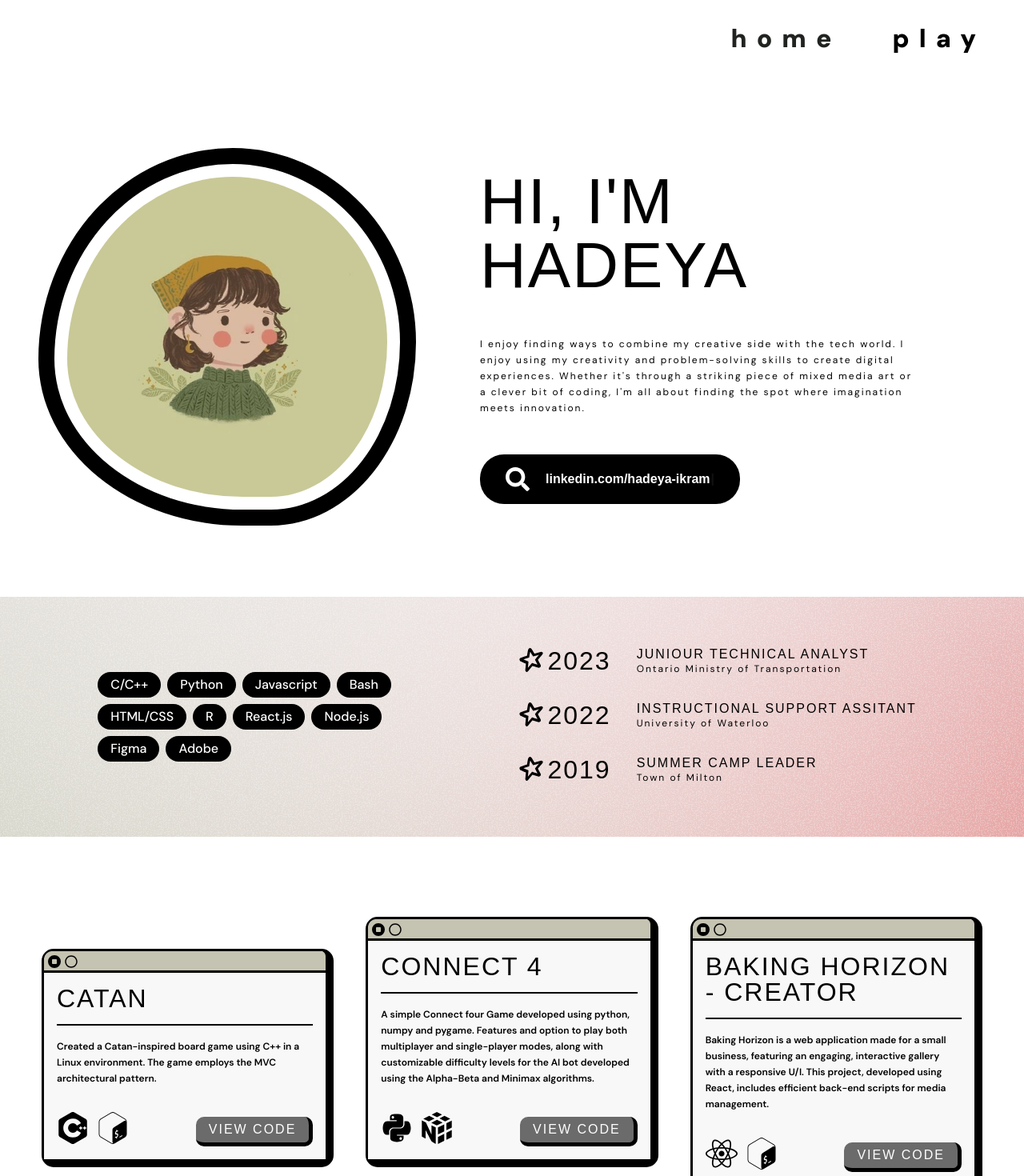
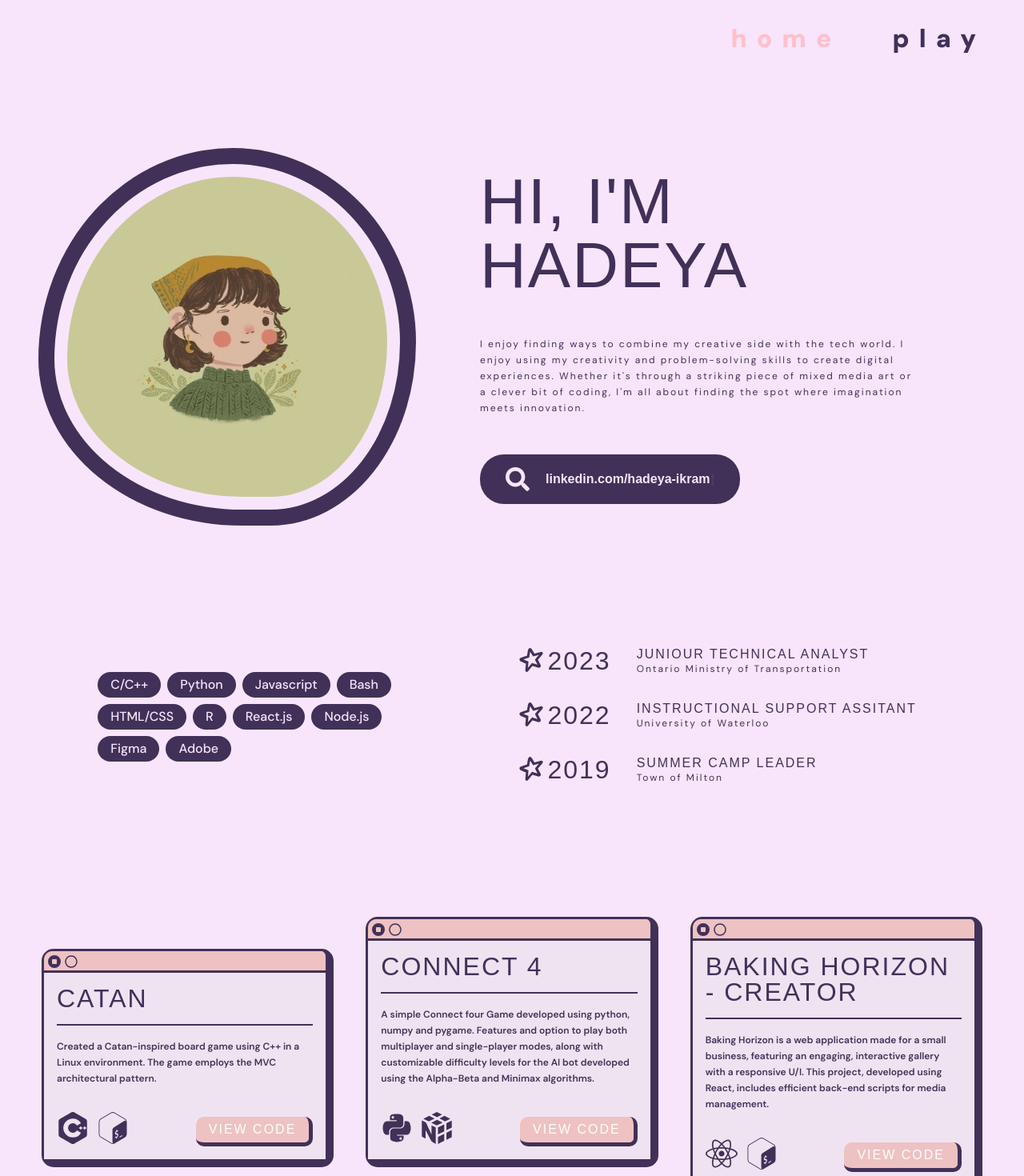
Before and after one commit to hadeya3ik/portfolio, a React (Vite) app: page / in a window 1280 px wide. Shown: the top 1470 px of the page at 80% size. Built offline with nearby package versions, Linux system fonts and the light colour scheme; a web font is replaced by a local one.

Commit message:
modularizing colour schemes

```diff
--- a/src/assets/color.css
+++ b/src/assets/color.css
@@ -1,62 +1,106 @@
-#nav-li:hover {
-    color: rgb(0, 42, 255);
+:root {
+    --background-color: #ffffff;
+    --dark_txt: rgb(65, 49, 89);
+    --lighter-txt:  rgb(239, 227, 242);
+    --light-txt: rgb(248, 229, 251);
+    --between_txt: rgb(238, 194, 194);
+    --active: pink;
+    --hover: rgb(234, 192, 255);
 }
 
-#nav-li .active {
-    color:rgb(32, 35, 32);
+/* :root {
+    --background-color: #ffffff;
+    --dark_txt: rgb(215, 210, 204);
+    --light-txt: rgb(25, 14, 50);
+    --lighter-txt: rgb(21, 12, 44);
+    --between_txt: rgb(146, 131, 155);
+    --active: rgb(114, 80, 86);
+    --hover: rgb(234, 192, 255);
+} */
+
+body {
+    background-color: var(--light-txt);
 }
 
-#dp {
-    border: 20px solid rgb(0, 0, 0);
+/* navbar */
+#nav-li .active {
+    color: var(--active); /* Assuming you want to change this */
 }
 
+#nav-li:hover {
+    color: var(--hover);
+}
+
+/* profile pic */
+#dp {
+    border: 20px solid var(--dark_txt);
+}
+
+/* buttons */
 .linkdin_button {
-    color: white;
-    background-color: rgb(0, 0, 0);
+    transition: color 500ms ease;
+}
+
+.linkdin_button:hover {
+    background-color: var(--hover);
+}
+
+.github_link {
+    transition: color 500ms ease;
+    background-color: var(--between_txt);
+}
+
+.github_link:hover {
+    background-color: var(--hover);
+}
+
+/* inverse colours */
+.linkdin_button {
+    color: var(--light-txt);
+    background-color: var(--dark_txt);
 }
 
 .skill {
-    color: white;
-    background-color: black;
+    color: var(--light-txt);
+    background-color: var(--dark_txt);
 }
 
+/* colours of the projects  */
+.project_bar {
+    background-color: var(--between_txt);
+}
 
-/* website icons */
+.content {
+    background-color: var(--lighter-txt);
+}
 
+/* all standard text */
+.paragraph_style, .paragraph_mini, .bold_style, .bold_mini,
+.job_title, .bold_mini, .github_link, .icon, #nav {
+    color: var(--dark_txt);
+}
 
-.github_link {
-	color: rgb(255, 255, 255);
-	background-color:rgb(107, 107, 107);
+/* project border color */
+.project_description, .project_title, .mini_button, #project, .content{
+    color: var(--dark_txt);
+}
+
+#project {
+    border-right: 10px solid var(--dark_txt);
+    border-bottom: 10px solid var(--dark_txt);
 }
 
 .project_bar {
-    background-color: rgb(197, 195, 177);
-}
-
-.content {
-    background-color: rgb(248, 248, 248);
-}
-
-
-.project_description, .project_title, .mini_button, #project, .content{
-    color:rgb(0, 0, 0);
-}
-
-
-#project {
-    border-right: 10px solid rgb(0, 0, 0);
-    border-bottom: 10px solid rgb(0, 0, 0);
-}
-.project_bar {
-    border-bottom: 3px solid rgb(0, 0, 0);
+    border-bottom: 3px solid var(--dark_txt);
 }
 
 .github_link {
-    border-right: 5px solid rgb(0, 0, 0);
-    border-bottom: 5px solid rgb(0, 0, 0);
+    border-right: 5px solid var(--dark_txt);
+    border-bottom: 5px solid var(--dark_txt);
+    color: var(--background-color);
 }
 
 hr {
-    background-color:  rgb(0, 0, 0);
+    background-color:  var(--dark_txt);
     height: 1.5px;
 }
--- a/src/components/footer/footer.jsx
+++ b/src/components/footer/footer.jsx
@@ -10,13 +10,13 @@ const Footer = () => {
       <p className='paragraph_style'> Designed and Coded by Hadeya Ikram </p>
       <div className="socials">
         <a href="https://github.com/hadeya3ik" target="_blank" rel="noopener noreferrer">
-          <FaGithub size={20}/>
+          <FaGithub className="icon" size={20}/>
         </a>
         <a href="mailto:h3ikram@uwaterloo.ca">
-          <IoMailOutline size={20}/>
+          <IoMailOutline className="icon" size={20}/>
         </a>
         <a href="https://www.linkedin.com/in/hadeya-ikram-23197622a/" target="_blank" rel="noopener noreferrer">
-          <FaLinkedin size={20}/>
+          <FaLinkedin className="icon" size={20}/>
         </a>
       </div>
     </div>
--- a/src/components/navbar/navbar.css
+++ b/src/components/navbar/navbar.css
@@ -9,7 +9,7 @@
     padding: 2rem 3rem;
 }
 
-#nav-li{
+#nav-li {
     transition: color 500ms ease;
 }
 
--- a/src/components/project_folder/make_project/makeProject.css
+++ b/src/components/project_folder/make_project/makeProject.css
@@ -16,7 +16,7 @@
     padding: 1rem;
 }
 
-.mini_button {
+#mini_button {
     padding-left: 5px;
     padding-top: 5px;
     padding-bottom: 0;
--- a/src/components/project_folder/make_project/makeProject.jsx
+++ b/src/components/project_folder/make_project/makeProject.jsx
@@ -16,16 +16,16 @@ MakeProject.propTypes = {
     return (
       <div id="project" className={className}>
         <div className="project_bar">
-          <FaCircleStop className='mini_button' />
-          <FaRegCircle className='mini_button' />
+          <FaCircleStop id='mini_button' className='icon' />
+          <FaRegCircle id='mini_button' className='icon'/>
         </div>
         <div className="content">
-          <h2 className='project_title bold_mini'>{title}</h2>
+          <h2 className='bold_mini'>{title}</h2>
           <hr></hr>
-          <p className='project_description paragraph_mini'>{text}</p>
+          <p className='paragraph_mini'>{text}</p>
           <div className="project_footer">
             <div className="techstack">
-              {techIcons.map((Icon, index) => <Icon key={index} size={40} />)}
+              {techIcons.map((Icon, index) => <Icon key={index} className="icon" size={40} />)}
             </div>
             <a href={link} className="github_link" target="_blank" rel="noopener noreferrer">
               View Code
--- a/src/components/skills/skills.jsx
+++ b/src/components/skills/skills.jsx
@@ -6,7 +6,7 @@ function Job({year, title, company}) {
   return (
     <div className="job">
       <div className='bullet'>
-        <SiApachespark  size={30} />
+        <SiApachespark className='icon' size={30} />
         <h3 className="year bold_mini">{year}</h3>
       </div>
       <div className="details">
--- a/src/pages/home/home.jsx
+++ b/src/pages/home/home.jsx
@@ -10,7 +10,8 @@ function home() {
       <Parallax strength={600}>
         < Hero />
       </Parallax>
-      <Parallax bgImage={checker} strength={600}>
+      {/* <Parallax bgImage={checker} strength={600}> */}
+      <Parallax strength={600}>
         < Skills />
       </Parallax>
       <Parallax strength={600}>
```
Also changed, not shown: src/images/ggggrain.svg (added), src/index.css (line endings or trailing spaces).
